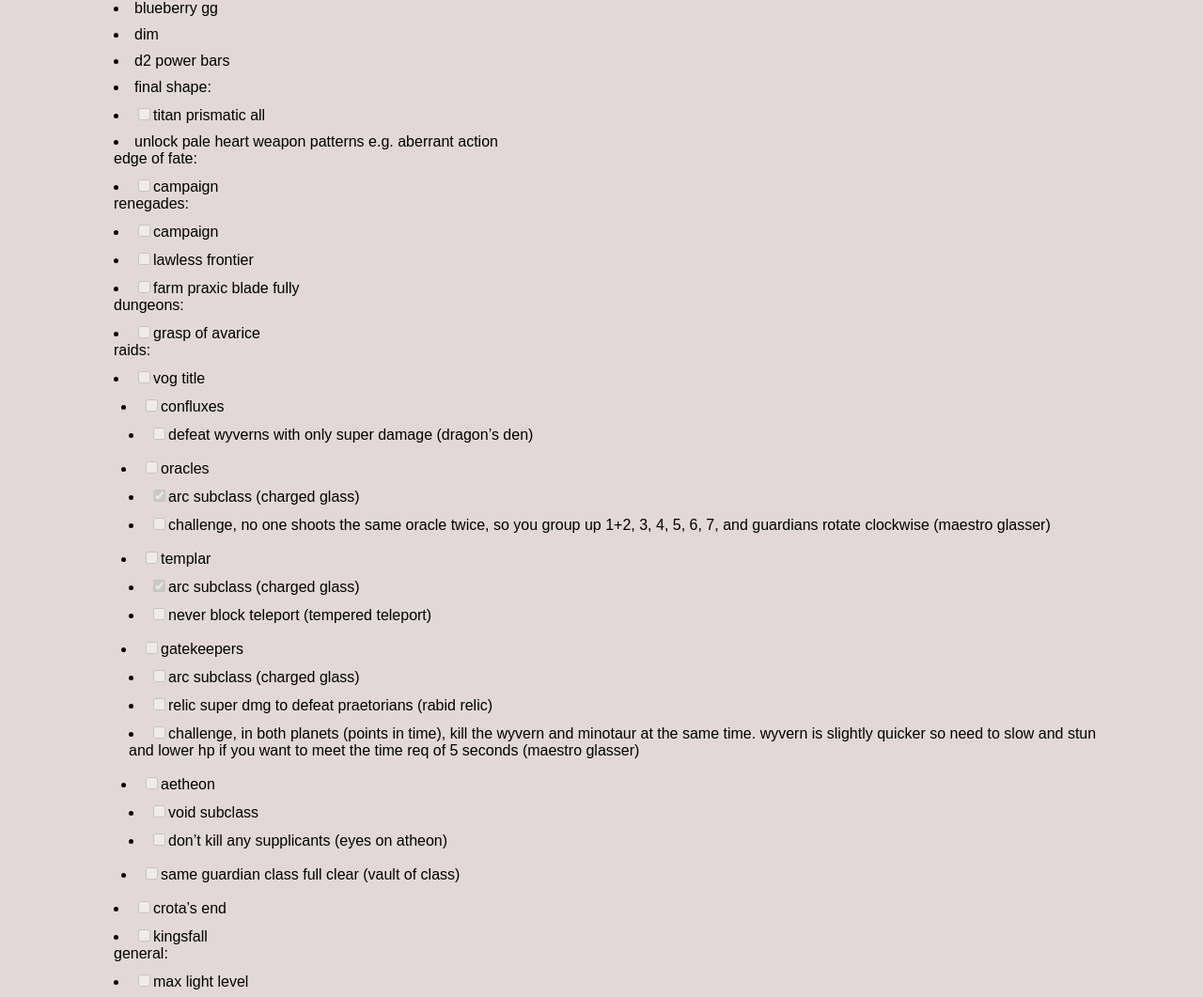
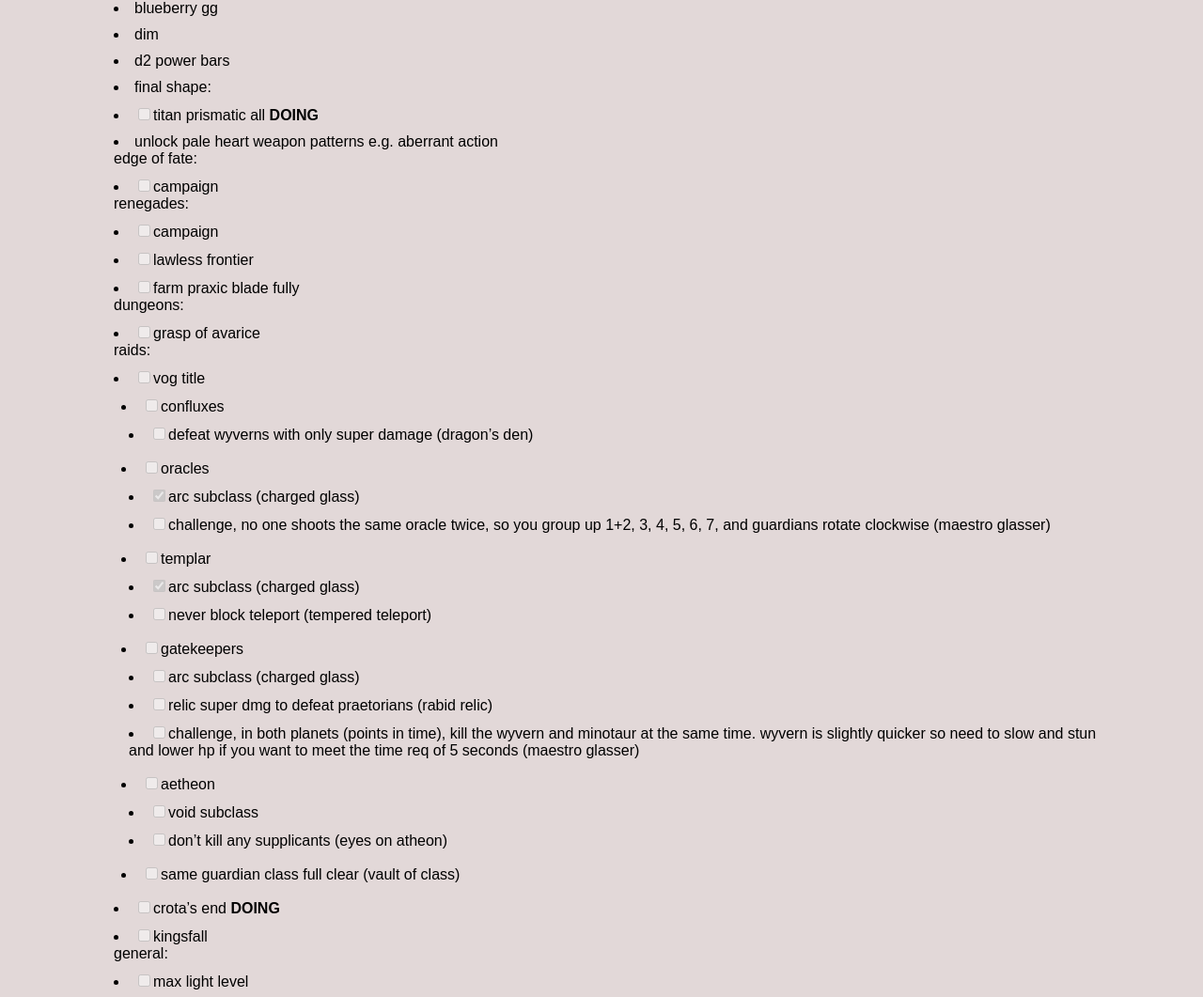
Before and after one commit to jsbaasi/jsbaasi.github.io, a Jekyll site: the page built from _posts/2026-07-02-destiny-projects.md, in a window 1280 px wide. Shown: the part 327-1388 px from the top of the page at 94% size. Built offline with Jekyll 4.4.1, drawn with Linux system fonts in a browser that asks for light colours.

Commit message:
vault backup: 2026-07-03 10:58:54

```diff
--- a/_posts/2026-07-02-destiny-projects.md
+++ b/_posts/2026-07-02-destiny-projects.md
@@ -12,7 +12,7 @@
 - d2 power bars
 -
 final shape:
-- [ ] titan prismatic all
+- [ ] titan prismatic all **DOING**
 - unlock pale heart weapon patterns e.g. aberrant action
 edge of fate:
 - [ ] campaign
@@ -40,7 +40,7 @@
 		- [ ] void subclass
 		- [ ] don't kill any supplicants (eyes on atheon)
 	- [ ] same guardian class full clear (vault of class)
-- [ ] crota's end
+- [ ] crota's end **DOING**
 - [ ] kingsfall
 general:
 - [ ] max light level
```
